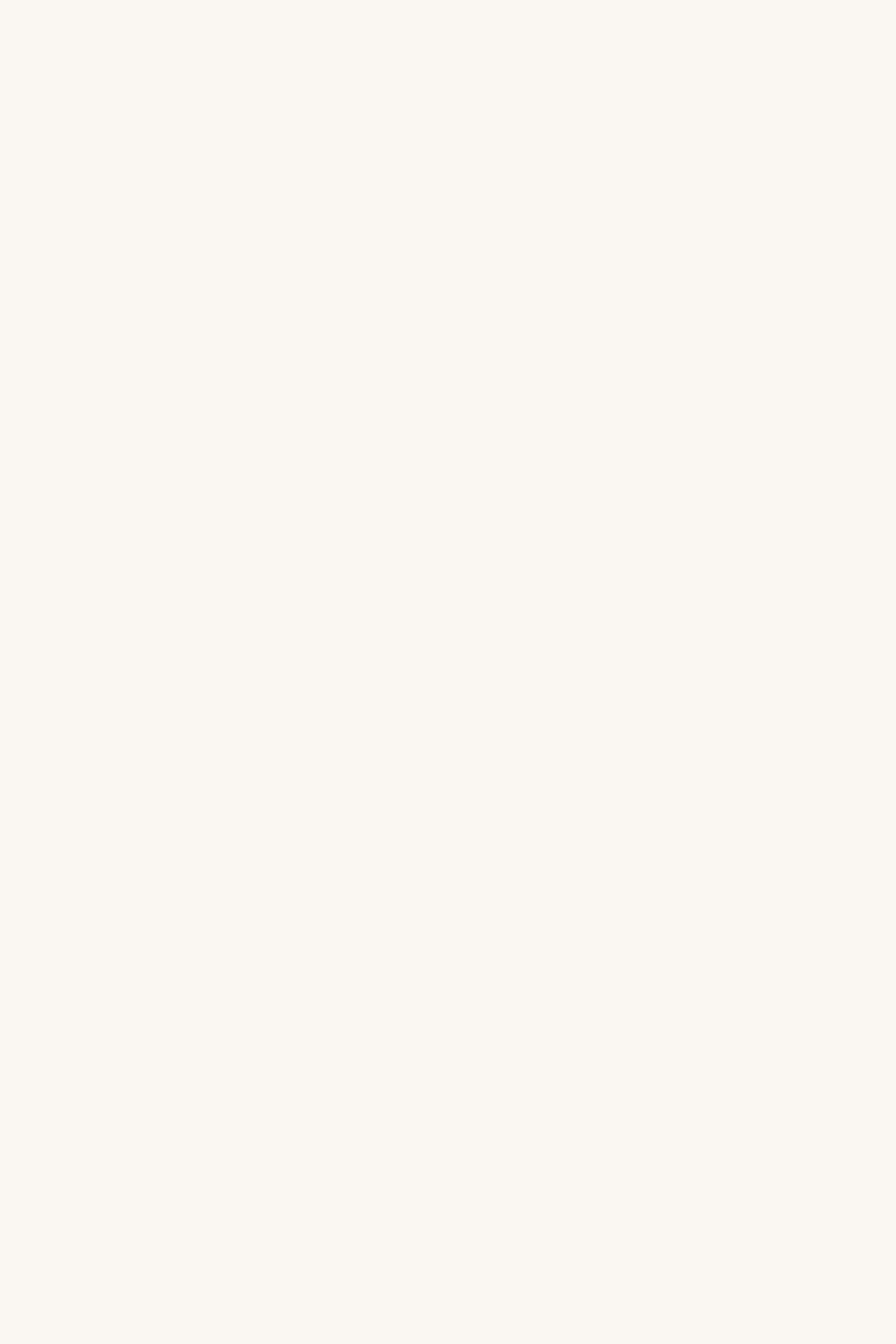
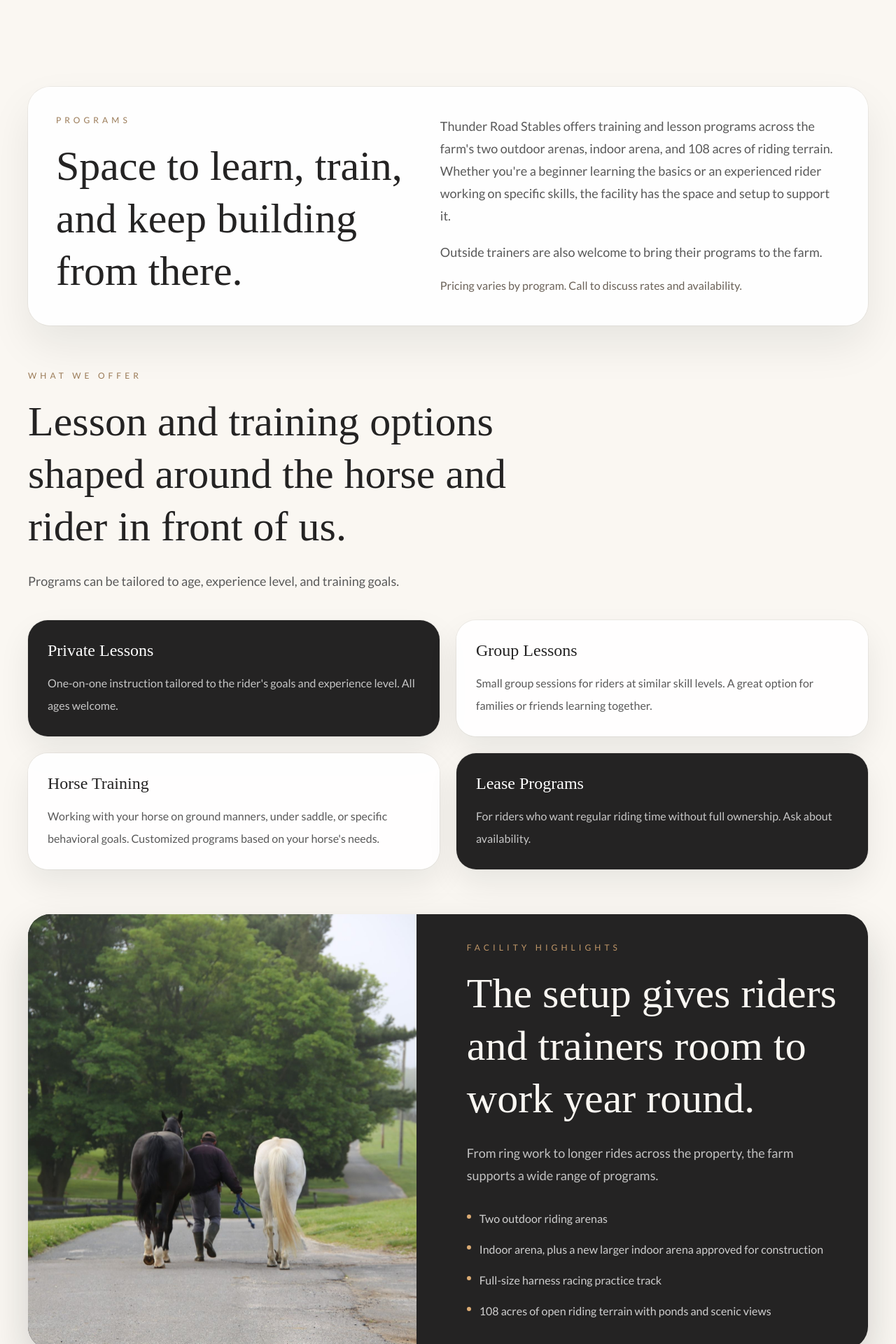
Before and after one commit to Midorivi/thunder-road-stables, a React (Vite) app: page /training in a window 1280 px wide. Before the commit this address had no page. Shown: the part 460-2380 px from the top of the page at 70% size. Before the commit the page ends 800 px from the top, so only its background shows below. Built offline with nearby package versions, Linux system fonts and the light colour scheme; a web font is replaced by a local one.

Commit message:
Add Training page, harness racing section, fix favicon shape

```diff
--- a/src/App.tsx
+++ b/src/App.tsx
@@ -6,6 +6,7 @@ import { PriceList } from './pages/PriceList';
 import { Gallery } from './pages/Gallery';
 import { HorseOfTheMonth } from './pages/HorseOfTheMonth';
 import { OurStory } from './pages/OurStory';
+import { Training } from './pages/Training';
 
 function App() {
   return (
@@ -14,6 +15,7 @@ function App() {
         <Route index element={<Home />} />
         <Route path="contact" element={<Contact />} />
         <Route path="boarding" element={<PriceList />} />
+        <Route path="training" element={<Training />} />
         <Route path="gallery" element={<Gallery />} />
         <Route path="our-story" element={<OurStory />} />
         <Route path="horse-of-the-month" element={<HorseOfTheMonth />} />
--- a/src/content/site.ts
+++ b/src/content/site.ts
@@ -5,6 +5,7 @@ export const navLinks = [
   { label: 'Home', to: '/' },
   { label: 'Our Story', to: '/our-story' },
   { label: 'Boarding', to: '/boarding' },
+  { label: 'Training', to: '/training' },
   { label: 'Gallery', to: '/gallery' },
   { label: 'Horse of the Month', to: '/horse-of-the-month' },
 ];
--- a/src/pages/PriceList.tsx
+++ b/src/pages/PriceList.tsx
@@ -35,6 +35,31 @@ export function PriceList() {
             </AnimatedSection>
           ))}
         </div>
+
+        <AnimatedSection delay={0.28} className="mt-14 overflow-hidden rounded-[2rem] bg-[#1B1A1A] text-white shadow-[0_28px_60px_rgba(17,21,23,0.18)]">
+          <div className="grid gap-8 lg:grid-cols-[0.92fr_1.08fr] lg:items-center">
+            <img src="/gallery/photo-5.jpg" alt="Harness racing horse training at Thunder Road Stables" className="h-full min-h-[300px] w-full object-cover" />
+            <div className="p-8 md:p-10">
+              <p className="text-xs uppercase tracking-[0.36em] text-[#DCAC74]">Harness racing</p>
+              <h2 className="mt-5 max-w-2xl text-3xl leading-tight text-[#FAF7F2] md:text-[2.5rem]">
+                Harness racing is part of the farm&apos;s daily rhythm.
+              </h2>
+              <p className="mt-5 max-w-2xl leading-8 text-white/74">
+                About 18 race horses currently train at Thunder Road Stables. Jockeys use the half-mile
+                harness racing practice track before competing at Yonkers Raceway, Monticello Raceway,
+                and the Meadowlands in New Jersey.
+              </p>
+              <div className="mt-6 grid gap-4 text-sm leading-7 text-white/68 md:grid-cols-2">
+                <p className="rounded-[1.25rem] border border-white/10 bg-white/5 p-4">
+                  The farm&apos;s harness racing roots go back to the B.J. Farms era and still shape the property today.
+                </p>
+                <p className="rounded-[1.25rem] border border-white/10 bg-white/5 p-4">
+                  Boarders with racing horses have full access to the track as part of the setup here.
+                </p>
+              </div>
+            </div>
+          </div>
+        </AnimatedSection>
 
         <AnimatedSection delay={0.35} className="mt-14 overflow-hidden rounded-[2rem] bg-[#242323] text-white shadow-[0_28px_60px_rgba(17,21,23,0.18)]">
           <div className="grid lg:grid-cols-3">
--- /dev/null
+++ b/src/pages/Training.tsx
@@ -0,0 +1,141 @@
+import { Link } from 'react-router-dom';
+import { Phone } from 'lucide-react';
+import { AnimatedSection } from '../components/ui/AnimatedSection';
+import { PageHero } from '../components/ui/PageHero';
+import { SectionIntro } from '../components/ui/SectionIntro';
+import { contactDetails } from '../content/site';
+
+const trainingPrograms = [
+  {
+    title: 'Private Lessons',
+    description:
+      "One-on-one instruction tailored to the rider's goals and experience level. All ages welcome.",
+  },
+  {
+    title: 'Group Lessons',
+    description:
+      'Small group sessions for riders at similar skill levels. A great option for families or friends learning together.',
+  },
+  {
+    title: 'Horse Training',
+    description:
+      "Working with your horse on ground manners, under saddle, or specific behavioral goals. Customized programs based on your horse's needs.",
+  },
+  {
+    title: 'Lease Programs',
+    description: 'For riders who want regular riding time without full ownership. Ask about availability.',
+  },
+];
+
+const facilityHighlights = [
+  'Two outdoor riding arenas',
+  'Indoor arena, plus a new larger indoor arena approved for construction',
+  'Full-size harness racing practice track',
+  '108 acres of open riding terrain with ponds and scenic views',
+];
+
+export function Training() {
+  return (
+    <div className="min-h-screen bg-[#FAF7F2]">
+      <PageHero
+        title="Training and Lessons"
+        subtitle="Structured programs for riders and horses at every level."
+        image="/gallery/photo-11.jpg"
+      />
+
+      <div className="page-shell py-24 md:py-32">
+        <AnimatedSection className="mb-16">
+          <div className="grid gap-8 rounded-[2rem] bg-white/90 p-8 shadow-[0_28px_60px_rgba(17,21,23,0.08)] ring-1 ring-black/5 md:p-10 lg:grid-cols-[0.95fr_1.05fr] lg:items-start">
+            <SectionIntro
+              label="Programs"
+              title="Space to learn, train, and keep building from there."
+            />
+            <div className="space-y-5 text-lg leading-8 text-[#595959]">
+              <p>
+                Thunder Road Stables offers training and lesson programs across the farm&apos;s two outdoor
+                arenas, indoor arena, and 108 acres of riding terrain. Whether you&apos;re a beginner learning
+                the basics or an experienced rider working on specific skills, the facility has the space
+                and setup to support it.
+              </p>
+              <p>Outside trainers are also welcome to bring their programs to the farm.</p>
+              <p className="text-base text-[#6B6258]">Pricing varies by program. Call to discuss rates and availability.</p>
+            </div>
+          </div>
+        </AnimatedSection>
+
+        <AnimatedSection delay={0.08} className="mb-16">
+          <SectionIntro
+            label="What we offer"
+            title="Lesson and training options shaped around the horse and rider in front of us."
+            body="Programs can be tailored to age, experience level, and training goals."
+          />
+
+          <div className="mt-10 grid gap-6 md:grid-cols-2">
+            {trainingPrograms.map((program, index) => (
+              <div
+                key={program.title}
+                className={`rounded-[1.75rem] p-7 shadow-[0_20px_45px_rgba(17,21,23,0.08)] ring-1 ring-black/5 ${
+                  index === 0 || index === 3 ? 'bg-[#242323] text-white' : 'bg-white/92 text-[#242323]'
+                }`}
+              >
+                <h3 className="text-2xl leading-tight">{program.title}</h3>
+                <p className={`mt-4 leading-8 ${index === 0 || index === 3 ? 'text-white/74' : 'text-[#595959]'}`}>
+                  {program.description}
+                </p>
+              </div>
+            ))}
+          </div>
+        </AnimatedSection>
+
+        <AnimatedSection delay={0.16} className="mb-16 overflow-hidden rounded-[2rem] bg-[#242323] text-white shadow-[0_28px_60px_rgba(17,21,23,0.18)]">
+          <div className="grid gap-8 lg:grid-cols-[0.95fr_1.05fr] lg:items-center">
+            <img src="/gallery/photo-5.jpg" alt="Horse and rider training at Thunder Road Stables" className="h-full min-h-[320px] w-full object-cover" />
+            <div className="p-8 md:p-10">
+              <SectionIntro
+                label="Facility highlights"
+                title="The setup gives riders and trainers room to work year round."
+                body="From ring work to longer rides across the property, the farm supports a wide range of programs."
+                invert
+              />
+              <ul className="mt-8 space-y-4">
+                {facilityHighlights.map((item) => (
+                  <li key={item} className="flex items-start gap-3 text-white/78">
+                    <span className="mt-2 h-1.5 w-1.5 shrink-0 rounded-full bg-[#DCAC74]" />
+                    <span className="leading-7">{item}</span>
+                  </li>
+                ))}
+              </ul>
+            </div>
+          </div>
+        </AnimatedSection>
+
+        <AnimatedSection delay={0.24}>
+          <div className="rounded-[2rem] bg-[#E8D6BE] p-8 text-[#242323] shadow-[0_24px_50px_rgba(17,21,23,0.08)] ring-1 ring-black/5 md:p-10">
+            <p className="text-xs uppercase tracking-[0.36em] text-[#7B5E3C]">Call to discuss</p>
+            <h2 className="mt-5 max-w-3xl text-4xl leading-tight md:text-5xl">
+              Every horse and rider is different. Call to talk through what you&apos;re looking for and we&apos;ll put together a plan that fits.
+            </h2>
+            <p className="mt-5 max-w-2xl text-lg leading-8 text-[#4F463E]">
+              Rates depend on the program, schedule, and level of support needed.
+            </p>
+            <div className="mt-8 flex flex-col gap-4 sm:flex-row sm:items-center">
+              <a
+                href={contactDetails.phoneHref}
+                className="inline-flex min-h-12 items-center justify-center gap-2 rounded-full bg-[#111517] px-7 text-sm tracking-[0.18em] text-[#FAF7F2] transition hover:scale-[1.02] hover:bg-[#242323]"
+              >
+                <Phone size={16} />
+                Call {contactDetails.phone}
+              </a>
+              <Link
+                to="/contact"
+                className="inline-flex min-h-12 items-center justify-center rounded-full border border-[#111517]/12 bg-white/75 px-7 text-sm tracking-[0.18em] text-[#242323] transition hover:bg-white"
+              >
+                Or send us a message
+              </Link>
+            </div>
+          </div>
+        </AnimatedSection>
+      </div>
+    </div>
+  );
+}
```
Also changed, not shown: public/favicon.svg.
